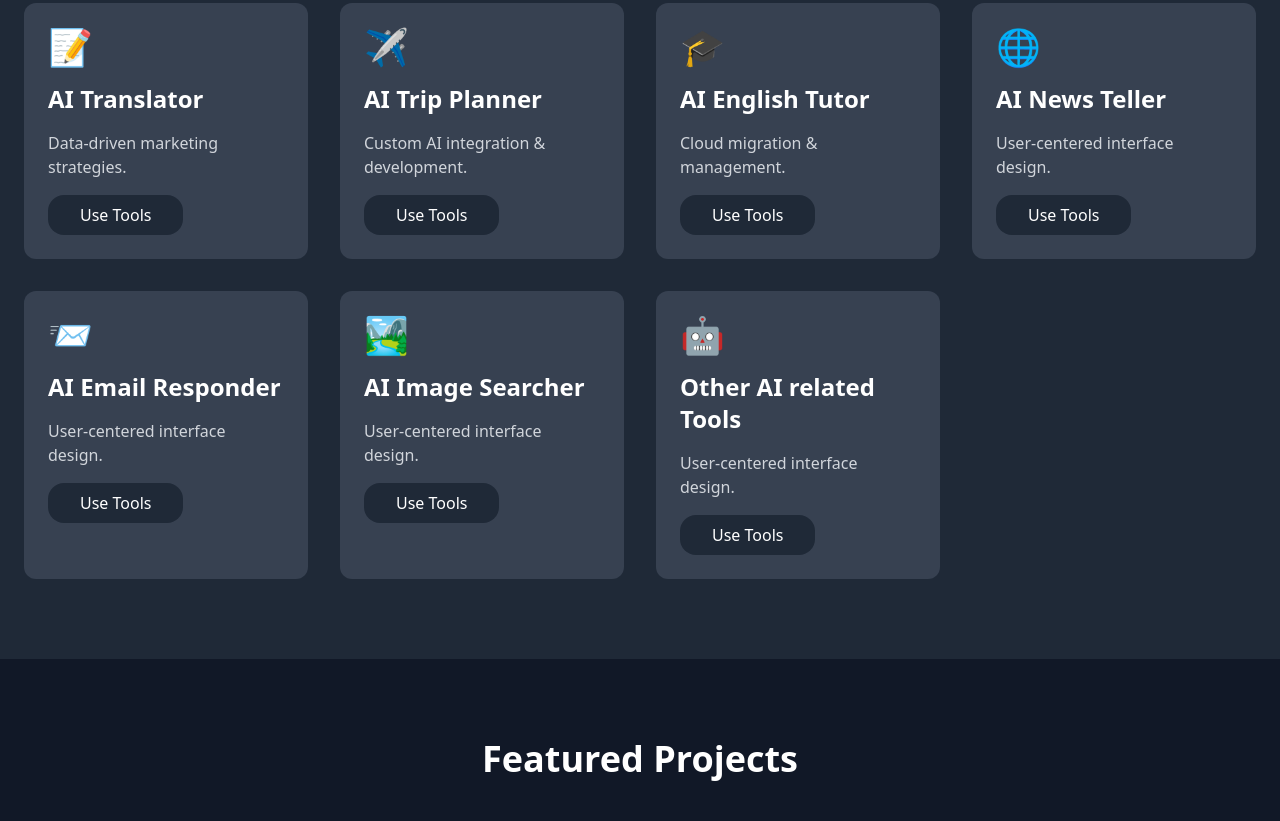
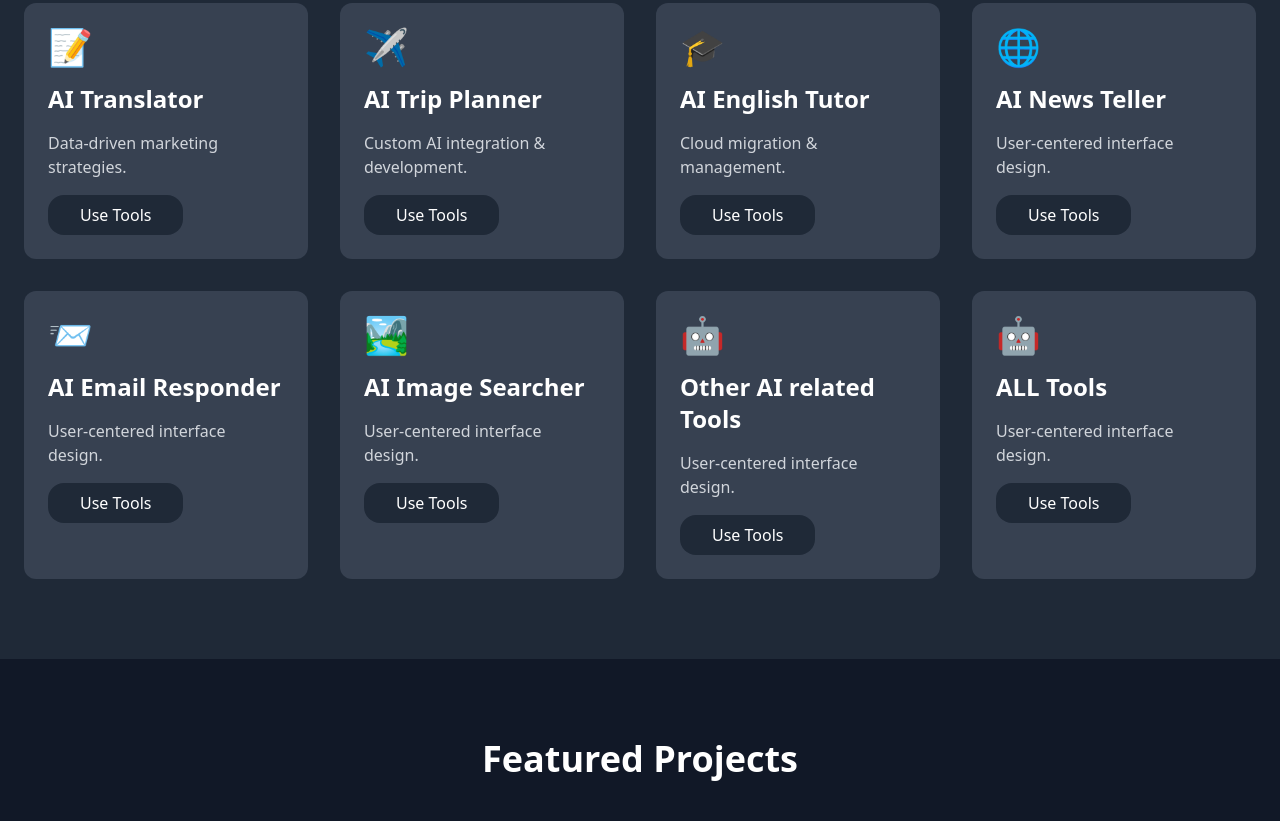
Before and after one commit to Uzair-DeVops/Agentia, a plain HTML site: page index.html in a window 1280 px wide. Shown: the part 2022-2843 px from the top of the page. Drawn offline with nearby package versions, Linux system fonts and the light colour scheme.

Commit message:
added tools

```diff
--- a/index.html
+++ b/index.html
@@ -259,6 +259,16 @@
                     </button>
                     </a>
                 </div>
+
+                <div class="bg-gray-700 p-6 rounded-xl hover:transform hover:scale-105 transition-all" data-aos="zoom-in">
+                    <div class="text-purple-400 text-4xl mb-4">🤖</div>
+                    <h3 class="text-2xl font-bold mb-4">ALL Tools </h3>
+                    <p class="text-gray-300  mb-4">User-centered interface design.</p>
+                    <a href="https://completeaiapplication-ctrwnjvn2lqdtzkbgndjoc.streamlit.app/" , target="_blank"><button class="bg-gray-800 hover:bg-gray-900 px-8 py-2 rounded-2xl transition-all">
+                        Use Tools
+                    </button>
+                    </a>
+                </div>
             </div>
         </div>
     </section>
```
